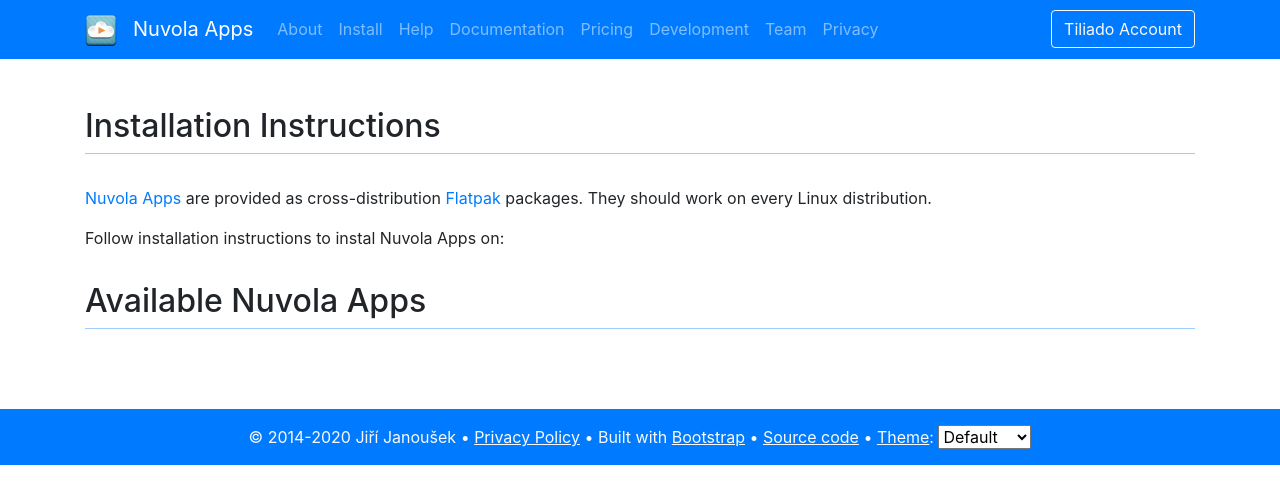
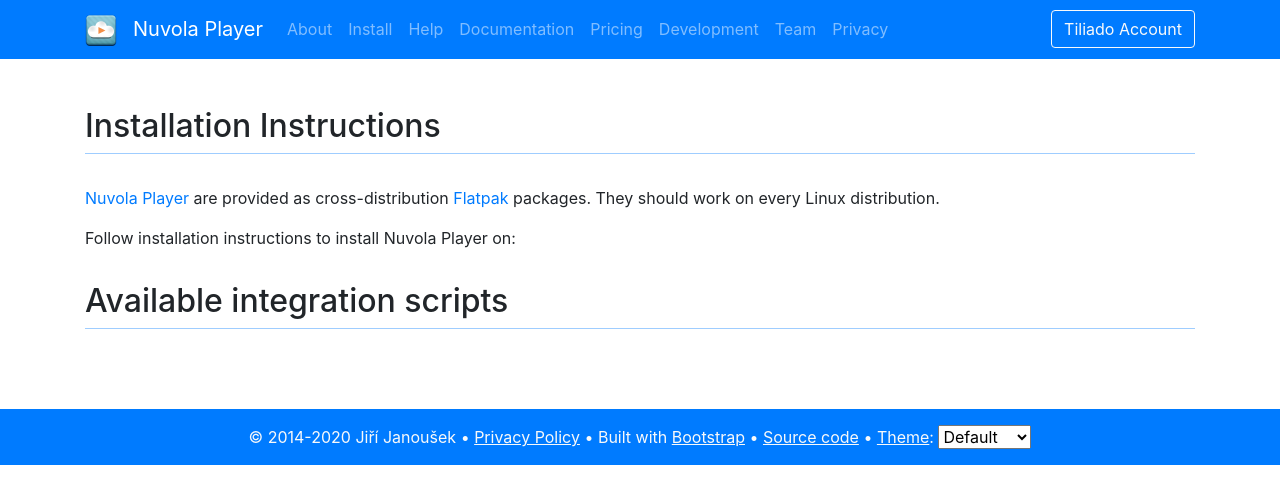
Before and after one commit to tiliado/nuvola.tiliado.eu, a Python web app: template templates/index.html in a window 1280 px wide. Shown: the top 504 px of the page. Run offline with Jinja, Linux system fonts and the light colour scheme; the template is opened without the code that fills it, so the values that code supplies are empty; some libraries are stand-ins or nearby versions.

Commit message:
Rename back to Nuvola Player
Issue: tiliado/nuvolaplayer#671

```diff
--- a/data/globals.json
+++ b/data/globals.json
@@ -1,6 +1,6 @@
 {
   "nuvola": {
-    "name": "Nuvola Apps",
+    "name": "Nuvola Player",
     "short_name": "Nuvola",
     "uid": "eu.tiliado.Nuvola"
   }
--- a/pages/pricing.html
+++ b/pages/pricing.html
@@ -56,14 +56,14 @@
 
 <h2>Is it possible to get Nuvola for free?</h2>
 <p>
-  Yes, it is. Nuvola Apps is an open-source project. We make the entire source code available on GitHub for free.
+  Yes, it is. Nuvola Player is an open-source project. We make the entire source code available on GitHub for free.
   You can download it, study it, modify it, build Nuvola for you, or even distribute it further. There are also
   some third-party builds of Nuvola you can install right away. However, their quality varies and they come with
-  no support from Nuvola Apps project. If you wish to enjoy the best user experience, we recommend our official builds.
+  no support from Nuvola Player project. If you wish to enjoy the best user experience, we recommend our official builds.
 </p>
 <p>
   The official flatpak builds of Nuvola, our flagship product, contain free features as well as paid ones. If you wish
-  to use the latter, you need to purchase a license. Alternatively, you can participate in the Nuvola Apps project to
+  to use the latter, you need to purchase a license. Alternatively, you can participate in the Nuvola Player project to
   get a free developer license.
 </p>
 
--- a/templates/base.html
+++ b/templates/base.html
@@ -8,7 +8,7 @@
     {% if canonical_path %}
       <link rel="canonical" href="{{ root }}{{ canonical_path }}"/>
     {% endif %}
-    <title>{% block title %}Nuvola Apps{% endblock %}</title>
+    <title>{% block title %}Nuvola Player{% endblock %}</title>
     {% block styles %}
       <noscript>
         <link rel="stylesheet" href="{{ path_prefix or '' }}/static/bootstrap/css/bootstrap.min.css">
@@ -59,7 +59,7 @@
       <a class="navbar-brand" href="/">
         <img alt="Brand" src="{{ path_prefix or '' }}/static/favicon.png" width="32" height="32"/>
       </a>
-      <a class="navbar-brand" href="/">Nuvola Apps</a>
+      <a class="navbar-brand" href="/">Nuvola Player</a>
       <button class="navbar-toggler" type="button" data-toggle="collapse" data-target="#navbarSupportedContent"
               aria-controls="navbarSupportedContent" aria-expanded="false" aria-label="Toggle navigation">
         <span class="navbar-toggler-icon"></span>
--- a/templates/distro.html
+++ b/templates/distro.html
@@ -5,18 +5,18 @@
     <div>
       {%  block heading %}{% endblock %}
       <div class="alert alert-warning not-amd64" role="alert">
-        Nuvola Apps Repository provides <strong>only 64bit flatpak builds (amd64)</strong>.
+        Nuvola Player Repository provides <strong>only 64bit flatpak builds (amd64)</strong>.
         32bit and ARM packages may be provided in the future.
       </div>
       <noscript>
         <div class="alert alert-info" role="alert">
-          Nuvola Apps Repository provides <strong>only 64bit flatpak builds (amd64)</strong>.
+          Nuvola Player Repository provides <strong>only 64bit flatpak builds (amd64)</strong>.
             32bit and ARM packages may be provided in the future.
         </div>
       </noscript>
       <div class="alert alert-info" role="alert">
         If you have any troubles,
-        <a class="alert-link" href="https://github.com/tiliado/nuvolaruntime/issues/new">report
+        <a class="alert-link" href="https://github.com/tiliado/nuvolaplayer/issues/new">report
           your issue to request assistance</a>.
       </div>
       <div class="card">
--- a/templates/index.html
+++ b/templates/index.html
@@ -1,20 +1,20 @@
 {% extends "base.html" %}
 {% import "snippets.html" as snippets %}
 
-{% block title %}Install Nuvola Apps • {{ super() }}{% endblock %}
+{% block title %}Install Nuvola Player • {{ super() }}{% endblock %}
 
 {% block content %}
   <div id="index" class="container">
     <h2>Installation Instructions</h2>
     <p>
       <span class="glyphicon glyphicon-info-sign"></span>
-      <a href="https://tiliado.github.io/nuvolaplayer/documentation/4.html">Nuvola Apps</a>
+      <a href="https://tiliado.github.io/nuvolaplayer/documentation/4.html">Nuvola Player</a>
       are provided as cross-distribution <a href="https://flatpak.org">Flatpak</a> packages.
       They should work on every Linux distribution.
     </p>
 
     {% if not distro_spec %}
-      <p>Follow installation instructions to instal Nuvola Apps on:</p>
+      <p>Follow installation instructions to install Nuvola Player on:</p>
       <ul>
         {% for d in distributions %}
           {%  if d.releases %}
@@ -32,11 +32,11 @@
     {% else %}
       <ol>
         <li><a href="/nuvola{{ distro_spec }}/">Install Flatpak and add {{ nuvola.name }} repository</a>.</li>
-        <li>Then install any of the available Nuvola Apps from the list below.</li>
+        <li>Then install any of the available integration scripts from the list below.</li>
       </ol>
     {% endif %}
 
-    <h2>Available Nuvola Apps</h2>
+    <h2>Available integration scripts</h2>
     {{ snippets.table_of_apps(apps, distro_spec) }}
   </div>
 {% endblock %}
--- a/templates/nuvola.html
+++ b/templates/nuvola.html
@@ -2,7 +2,7 @@
 {% import "snippets.html" as snippets %}
 
 {% block title -%}
-  Install {{ nuvola.name }} Runtime on {{ distro.name }} {{ release.name if release else "" }} • {{ super() }}
+  Install {{ nuvola.name }} on {{ distro.name }} {{ release.name if release else "" }} • {{ super() }}
 {%- endblock %}
 
 {% block heading %}
@@ -10,7 +10,7 @@
     <a class="btn btn-secondary btn-lg" href="/index{{ distro_spec }}/">
       <i class="fas fa-home"></i> Index
     </a>
-    → Install {{ nuvola.name }} Runtime
+    → Install {{ nuvola.name }}
   </h1>
 {% endblock %}
 
--- a/templates/snippets.html
+++ b/templates/snippets.html
@@ -3,18 +3,18 @@
 {% macro about_nuvola_service() %}
   <h2>Install {{ nuvola.name }} Service</h2>
   <p>
-    <strong>Nuvola Apps Service</strong> is an optional background service that provides individual Nuvola apps with
+    <strong>Nuvola Player Service</strong> is an optional background service that provides integration scripts with
     global shared resources such as a global configuration storage, global keyboard shortcuts, a HTTP remote control
     server, and a command-line controller. While this service is optional, the installation is recommended.
   </p>
 {% endmacro %}
 
 {%  macro about_flatpak_repositories() %}
-  <h2>Add Flathub and Nuvola Apps Repositories</h2>
+  <h2>Add Flathub and Nuvola Player Repositories</h2>
   <p>
     The <strong>Flathub repository</strong> provides GNOME Platform runtime, which is used by Nuvola to share common
-    dependencies with other Flatpak apps to reduce disk & memory usage. The <strong>Nuvola Apps</strong> repository
-    contains <em>Nuvola Apps Service</em> and individual Nuvola web apps.
+    dependencies with other Flatpak apps to reduce disk & memory usage. The <strong>Nuvola Player</strong> repository
+    contains <em>Nuvola Player Service</em> and individual integration scripts.
   </p>
 {% endmacro %}
 
@@ -36,7 +36,7 @@
 {% endmacro %}
 
 {% macro install_individual_apps(apps, distro_spec) %}
-  <h2>Install Individual Apps</h2>
+  <h2>Install integration scripts</h2>
   {{ table_of_apps(apps, distro_spec) }}
 {% endmacro %}
 
@@ -254,11 +254,11 @@
     Unfortunately, just logging out and logging in is not enough.
   </p>
 
-  <h2>Add Flathub and Nuvola Apps Repositories</h2>
+  <h2>Add Flathub and Nuvola Player Repositories</h2>
   <p>
     The <strong>Flathub repository</strong> provides GNOME Platform runtime, which is used by Nuvola to share common
-    dependencies with other Flatpak apps to reduce disk & memory usage. The <strong>Nuvola Apps</strong> repository
-    contains <em>Nuvola Apps Service</em> and individual Nuvola web apps.
+    dependencies with other Flatpak apps to reduce disk & memory usage. The <strong>Nuvola Player</strong> repository
+    contains <em>Nuvola Player Service</em> and individual integration scripts.
   </p>
   <ol>
     <li>
@@ -270,7 +270,7 @@
     <li>
       <a class="btn btn-primary" href="https://dl.tiliado.eu/flatpak/nuvola.flatpakrepo">
         <span class="glyphicon glyphicon-download-alt" aria-hidden="true"></span>
-        Click to install Nuvola Apps repository with Ubuntu Software
+        Click to install Nuvola Player repository with Ubuntu Software
       </a>
     </li>
     <li>
@@ -347,8 +347,8 @@
 
   {{ about_nuvola_service() }}
   <p>
-    In order to <strong>install Nuvola Apps Service with Ubuntu Software</strong>, launch <em>Ubuntu Software</em>,
-    search for <em>Nuvola Apps Service</em> and finally click the <em>Install</em> button.
+    In order to <strong>install Nuvola Player Service with Ubuntu Software</strong>, launch <em>Ubuntu Software</em>,
+    search for <em>Nuvola Player Service</em> and finally click the <em>Install</em> button.
   </p>
   <div class="gallery">
     <div class="container-fluid text-center">
@@ -467,11 +467,11 @@
 {% endmacro %}
 
 {% macro fedora_add_repositories_with_gnome_software() %}
-  <h2>Add Flathub and Nuvola Apps Repositories</h2>
+  <h2>Add Flathub and Nuvola Player Repositories</h2>
   <p>
     The <strong>Flathub repository</strong> provides GNOME Platform runtime, which is used by Nuvola to share common
-    dependencies with other Flatpak apps to reduce disk & memory usage. The <strong>Nuvola Apps</strong> repository
-    contains <em>Nuvola Apps Service</em> and individual Nuvola web apps.
+    dependencies with other Flatpak apps to reduce disk & memory usage. The <strong>Nuvola Player</strong> repository
+    contains <em>Nuvola Player Service</em> and individual integration scripts.
   </p>
   <ol>
     <li>
@@ -483,7 +483,7 @@
     <li>
       <a class="btn btn-primary" href="https://dl.tiliado.eu/flatpak/nuvola.flatpakrepo">
         <span class="glyphicon glyphicon-download-alt" aria-hidden="true"></span>
-        Click to install Nuvola Apps repository with GNOME Software
+        Click to install Nuvola Player repository with GNOME Software
       </a>
     </li>
     <li>
@@ -521,8 +521,8 @@
 
   {{ about_nuvola_service() }}
   <p>
-    In order to <strong>install Nuvola Apps Service with GNOME Software</strong>, launch <em>GNOME Software</em>,
-    search for <em>Nuvola Apps Service</em> and finally click the <em>Install</em> button.
+    In order to <strong>install Nuvola Player Service with GNOME Software</strong>, launch <em>GNOME Software</em>,
+    search for <em>Nuvola Player Service</em> and finally click the <em>Install</em> button.
   </p>
   <div class="gallery">
     <div class="container-fluid text-center">
--- a/templates/team.html
+++ b/templates/team.html
@@ -8,7 +8,7 @@
 
     <h2>Core Developers</h2>
     <p>
-      These people develop <a href="https://github.com/tiliado/nuvolaruntime">Nuvola Apps Runtime</a>,
+      These people develop <a href="https://github.com/tiliado/nuvolaplayer">Nuvola Player</a>,
       <a href="https://github.com/tiliado/nuvolasdk">Nuvola SDK</a>,
       <a href="https://github.com/tiliado/diorite">Diorite library</a>, and more.
     </p>
@@ -18,7 +18,7 @@
       {% endfor %}
     </ul>
 
-    <h2>Web Apps Maintainers</h2>
+    <h2>Script Maintainers</h2>
     <p>These people maintain indiviual web app integration scripts.</p>
     <ul>
       {% for maintainer in team.maintainers %}
```
Also changed, not shown: pages/about.md (+12 -16 lines), pages/help.md (+10 -10 lines), templates/docs.html (+6 -6 lines), templates/nuvola_elementary.html (+5 -5 lines), templates/snippets_opensuse.html (+6 -6 lines), templates/snippets_ubuntu.html (+5 -5 lines), README.md, 1 other file.
